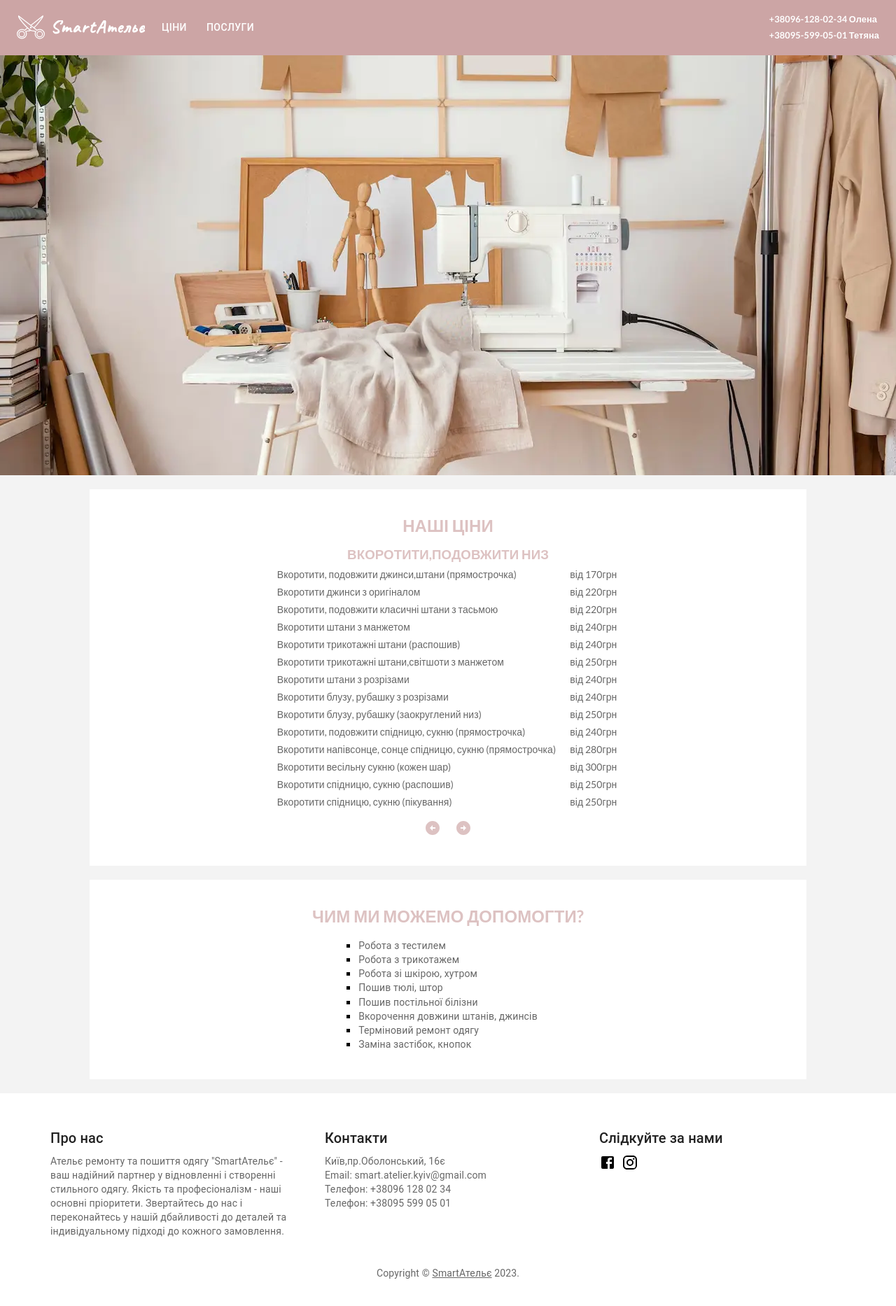
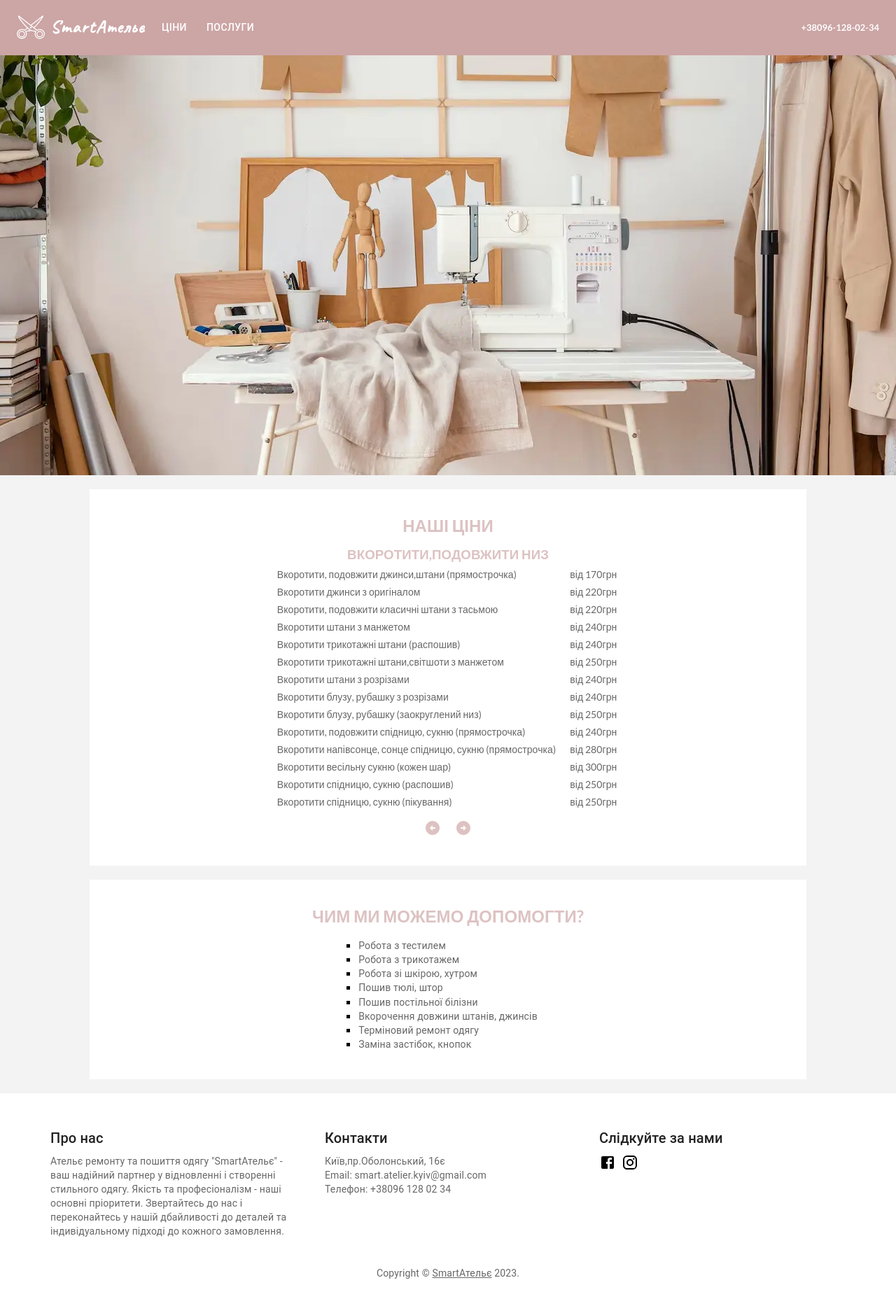
Before and after one commit to AlanG1111/atelier, a React (Create React App) app: page / in a window 1280 px wide. Shown: the top 1866 px of the page at 70% size. Built offline with nearby package versions, Linux system fonts and the light colour scheme.

Commit message:
remove tel and update gitignore

```diff
--- a/package.json
+++ b/package.json
@@ -1,7 +1,8 @@
 {
-  "name": "my-app",
+  "name": "SmartAtelier",
   "version": "0.1.0",
   "private": true,
+  "homepage": "http://smart-atelier.kiev.ua/",
   "dependencies": {
     "@emotion/react": "^11.11.1",
     "@emotion/styled": "^11.11.0",
--- a/src/components/Footer/Footer.tsx
+++ b/src/components/Footer/Footer.tsx
@@ -43,9 +43,6 @@ export default function Footer() {
             <Typography variant='body2' color='text.secondary'>
               Телефон: +38096 128 02 34
             </Typography>
-            <Typography variant='body2' color='text.secondary'>
-              Телефон: +38095 599 05 01
-            </Typography>
           </Grid>
           <Grid item xs={12} sm={4}>
             <Typography variant='h6' color='text.primary' gutterBottom>
--- a/src/components/Header/Header.tsx
+++ b/src/components/Header/Header.tsx
@@ -149,8 +149,7 @@ function ResponsiveAppBar() {
               gap: "10px",
             }}
           >
-            <TelLink href='tel:+380961280234'>+38096-128-02-34 Олена</TelLink>
-            <TelLink href='tel:+380955990501'>+38095-599-05-01 Тетяна</TelLink>
+            <TelLink href='tel:+380961280234'>+38096-128-02-34</TelLink>
           </Box>
         </Toolbar>
       </Container>
```
Also changed, not shown: 1 other file (tests, documents, lock files or other folders).
